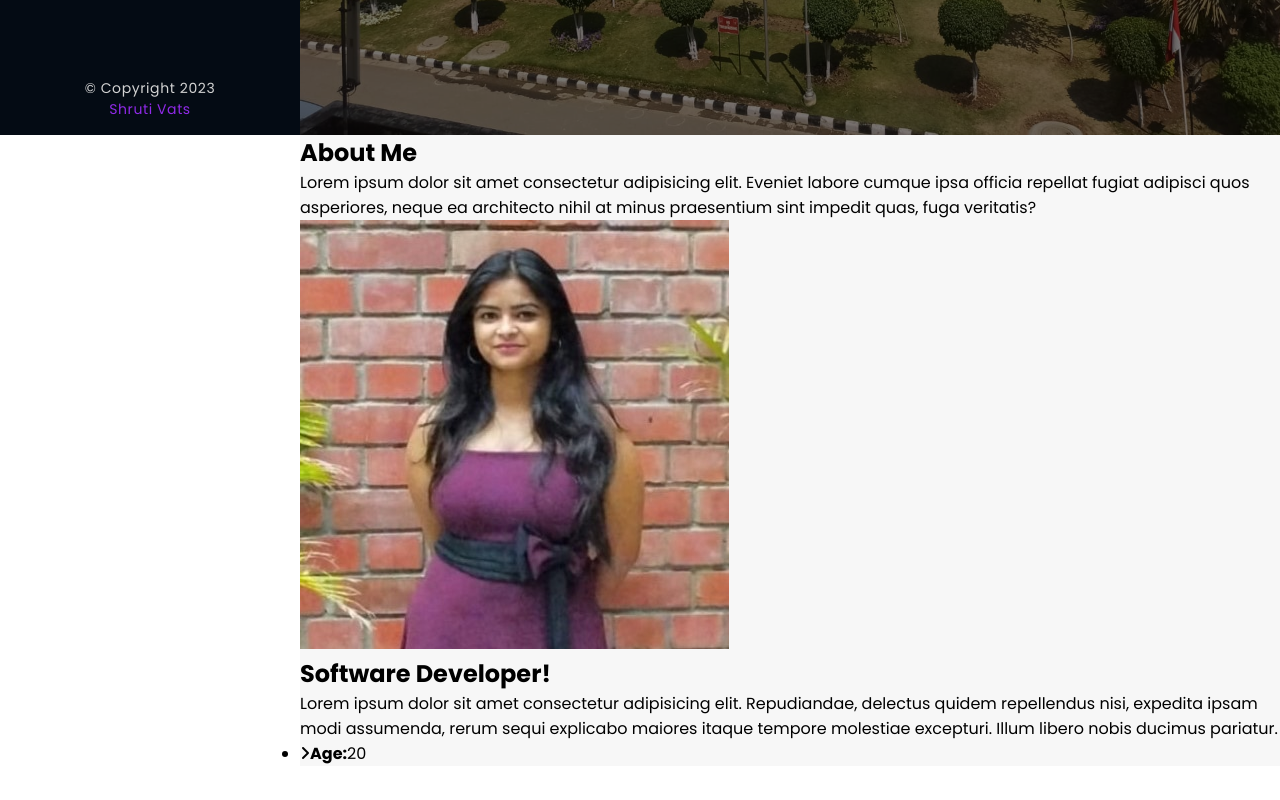
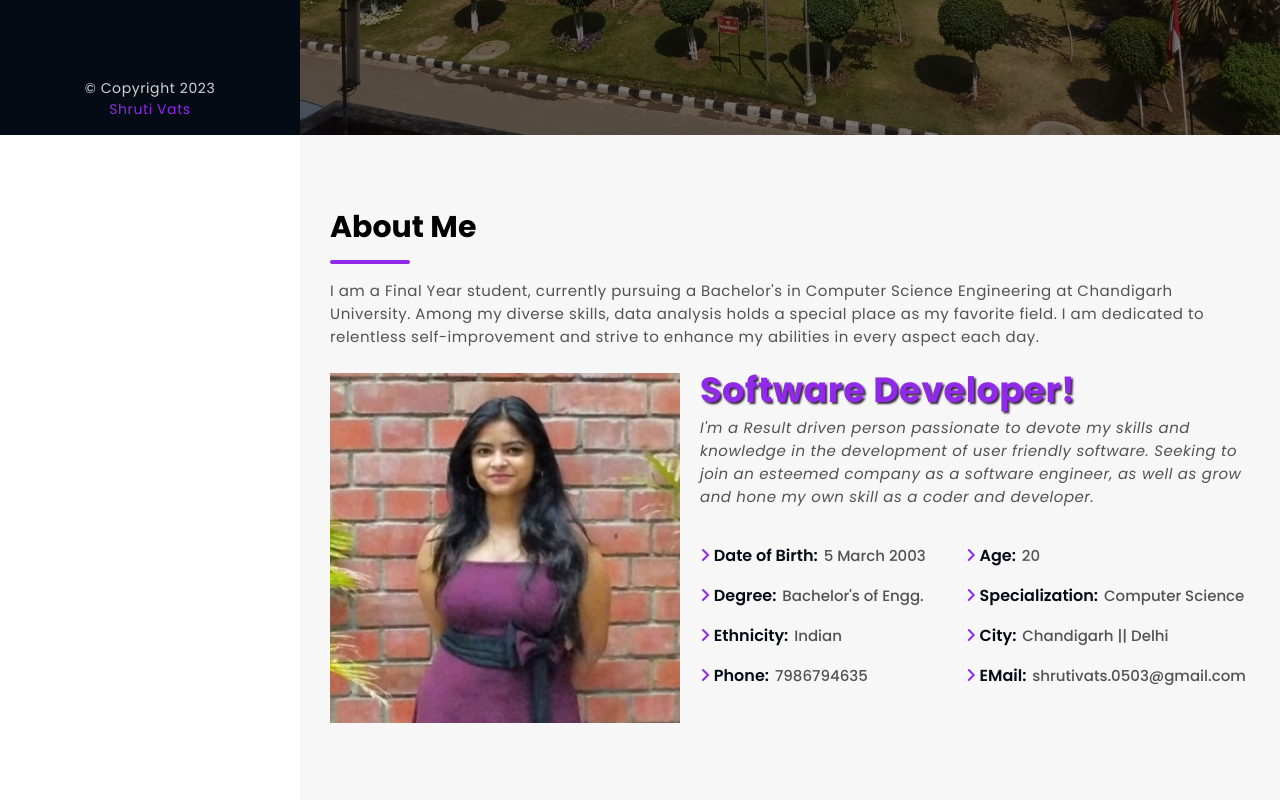
Before and after one commit to Shruti-666/Shruti-Vats-Portfolio, a plain HTML site: page index.html in a window 1280 px wide. Shown: the part 665-1465 px from the top of the page. Before the commit the page ends 1431 px from the top, so only its background shows below. Drawn offline with nearby package versions, Linux system fonts and the light colour scheme.

Commit message:
Done for tonight-will carry on in morning

```diff
--- a/index.html
+++ b/index.html
@@ -58,7 +58,7 @@
         <section id="about">
             <h1 class="sub-heading">About Me</h1>
             <div class="divider"></div>
-            <p>Lorem ipsum dolor sit amet consectetur adipisicing elit. Eveniet labore cumque ipsa officia repellat fugiat adipisci quos asperiores, neque ea architecto nihil at minus praesentium sint impedit quas, fuga veritatis?</p>
+            <p>I am a Final Year student, currently pursuing a Bachelor's in Computer Science Engineering at Chandigarh University. Among my diverse skills, data analysis holds a special place as my favorite field. I am dedicated to relentless self-improvement and strive to enhance my abilities in every aspect each day.</p>
 
             <div class="about-col">
                 <div class="img-col">
@@ -67,12 +67,26 @@
 
                 <div class="info-col">
                     <h2>Software Developer!</h2>
-                    <p>Lorem ipsum dolor sit amet consectetur adipisicing elit. Repudiandae, delectus quidem repellendus nisi, expedita ipsam modi assumenda, rerum sequi explicabo maiores itaque tempore molestiae excepturi. Illum libero nobis ducimus pariatur.</p>
+                    <p>I'm a Result driven person passionate to devote my skills and knowledge in the development of user friendly software. Seeking to join an esteemed company as a software engineer, as well as grow and hone my own skill as a coder and developer.</p>
                     <div class="icon-list-col">
 
+                        <!-- left side list -->
                         <div class="icon-list">
                             <ul>
-                                <li><i class="fa fa-angle-right"></i><strong>Age:</strong><span>20</span></li>
+                                <li><i class="fa fa-angle-right"></i><strong> Date of Birth:</strong><span> 5 March 2003</span></li>
+                                <li><i class="fa fa-angle-right"></i><strong> Degree:</strong><span> Bachelor's of Engg.</span></li>
+                                <li><i class="fa fa-angle-right"></i><strong> Ethnicity:</strong><span> Indian</span></li>
+                                <li><i class="fa fa-angle-right"></i><strong> Phone:</strong><span> 7986794635</span></li>
+                            </ul>
+                        </div>
+
+                        <!-- right side list -->
+                        <div class="icon-list">
+                            <ul>
+                                <li><i class="fa fa-angle-right"></i><strong> Age:</strong><span> 20</span></li>
+                                <li><i class="fa fa-angle-right"></i><strong> Specialization:</strong><span> Computer Science</span></li>
+                                <li><i class="fa fa-angle-right"></i><strong> City:</strong><span> Chandigarh || Delhi</span></li>
+                                <li><i class="fa fa-angle-right"></i><strong> EMail:</strong><span> shrutivats.0503@gmail.com</span></li>
                             </ul>
                         </div>
                     </div>
--- a/script.js
+++ b/script.js
@@ -3,7 +3,7 @@ let MenuBtn = document.getElementById('MenuBtn')
 
 MenuBtn.addEventListener('click',function(e) {
     document.querySelector('body').classList.toggle('mobile-nav-active');
-    this.classList.toggle('fa-close')
+    this.classList.toggle('fa fa-remove')
 })
 
 //Typing Effect
--- a/style.css
+++ b/style.css
@@ -224,3 +224,80 @@ main{
         font-weight: 400;
     }
 }
+
+/* About section */
+#about{
+    padding: 70px 30px;
+}
+.sub-heading{
+    color: black;
+    font-size: 30px;
+    margin-bottom: 10px;
+}
+.divider{
+    width: 80px;
+    height: 4px;
+    background-color: var(--themeColor);
+    border-radius: 3px;
+}
+#about .divider ~p{
+    color: var(--textColor);
+    font-size: 15px;
+    letter-spacing: 0.5px;
+    font-weight: 400;
+    margin-top: 15px;
+}
+#about .about-col{
+    display: flex;
+    gap: 20px;
+    margin-top: 25px;
+}
+#about .about-col .img-col{
+    flex-basis: 35%;
+    text-align: center;
+}
+#about .about-col .img-col img{
+    /* width: 150%; */
+    width: 350px;
+    height: 350px;
+}
+#about .about-col .info-col{
+    flex-basis: 70%;
+}
+#about .about-col .info-col h2{
+    color: var(--themeColor);
+    text-shadow: 2px 2px 2px var(--iconBGColor);
+    font-weight: 700;
+    font-size: 35px;
+    letter-spacing: 0.5px;
+    margin-top: -10px;
+}
+#about .about-col .info-col p{
+    color: var(--textColor);
+    font-size: 15px;
+    letter-spacing: 0.5px ;
+    font-style: italic;
+}
+#about .about-col .info-col .icon-list-col{
+    display: flex;
+    margin-top: 20px;
+    gap: 40px;
+}
+#about .about-col .info-col .icon-list-col .icon-list ul li{
+    list-style-type: none;
+    margin: 15px 0;
+}
+#about .about-col .info-col .icon-list-col .icon-list ul li i{
+    color: var(--themeColor);
+}
+#about .about-col .info-col .icon-list-col .icon-list ul li strong{
+    color: var(--sideBGColor);
+    font-weight: 600;
+    margin-right: 2px;
+}
+
+#about .about-col .info-col .icon-list-col .icon-list ul li span{
+    color: var(--textColor);
+    font-weight: 500;
+    font-size: 15px;
+}
```
